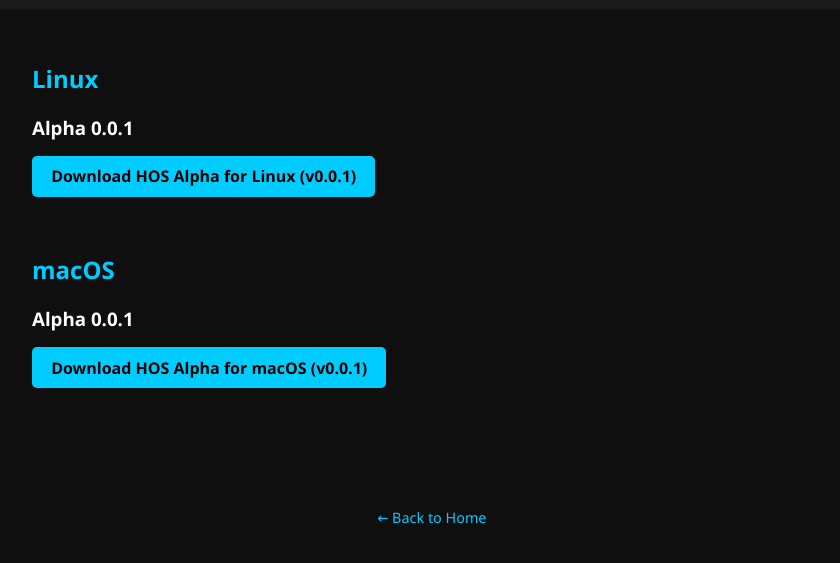
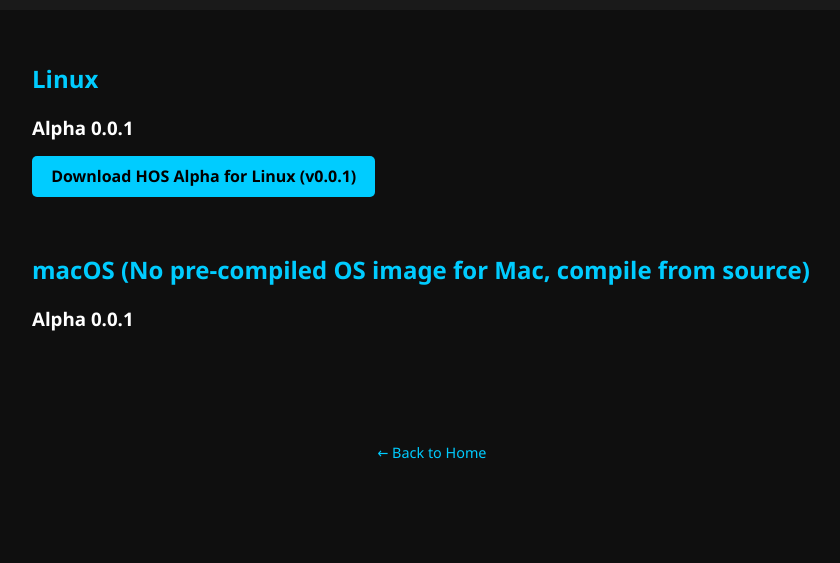
Before and after one commit to f3fe-hash/HOS-Alpha-Website, a plain HTML site: page docs/downloads.html in a window 1280 px wide. Shown: the part 119-682 px from the top of the page, without its empty margins (208-1048 px from the left). Drawn offline with Linux system fonts and the light colour scheme.

Commit message:
Update downloads.html

```diff
--- a/docs/downloads.html
+++ b/docs/downloads.html
@@ -77,12 +77,9 @@
     </div>
 
     <div class="os-block">
-      <h2>macOS</h2>
+      <h2>macOS (No pre-compiled OS image for Mac, compile from source)</h2>
       <div class="version-block">
         <h3>Alpha 0.0.1</h3>
-        <a class="download-btn" href="https://github.com/f3fe-hash/HOS-Alpha-Website/docs/downloads/Mac/Alpha-0.0.1" download>
-          Download HOS Alpha for macOS (v0.0.1)
-        </a>
       </div>
     </div>
   </section>
```
